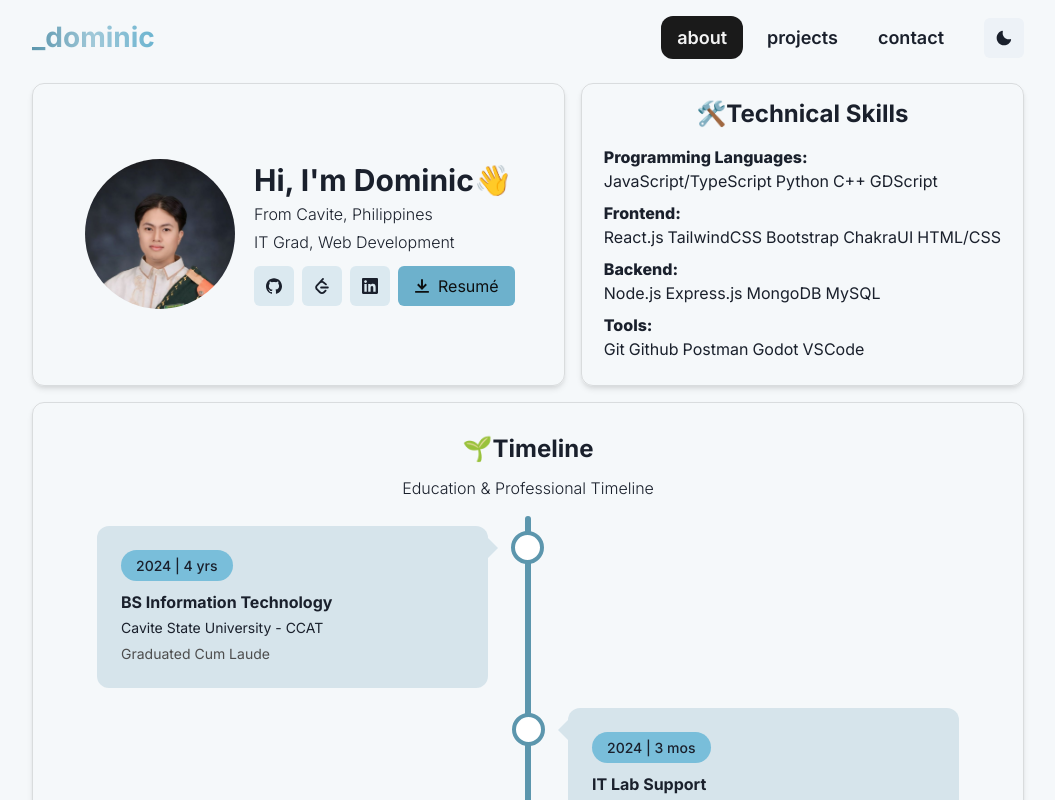
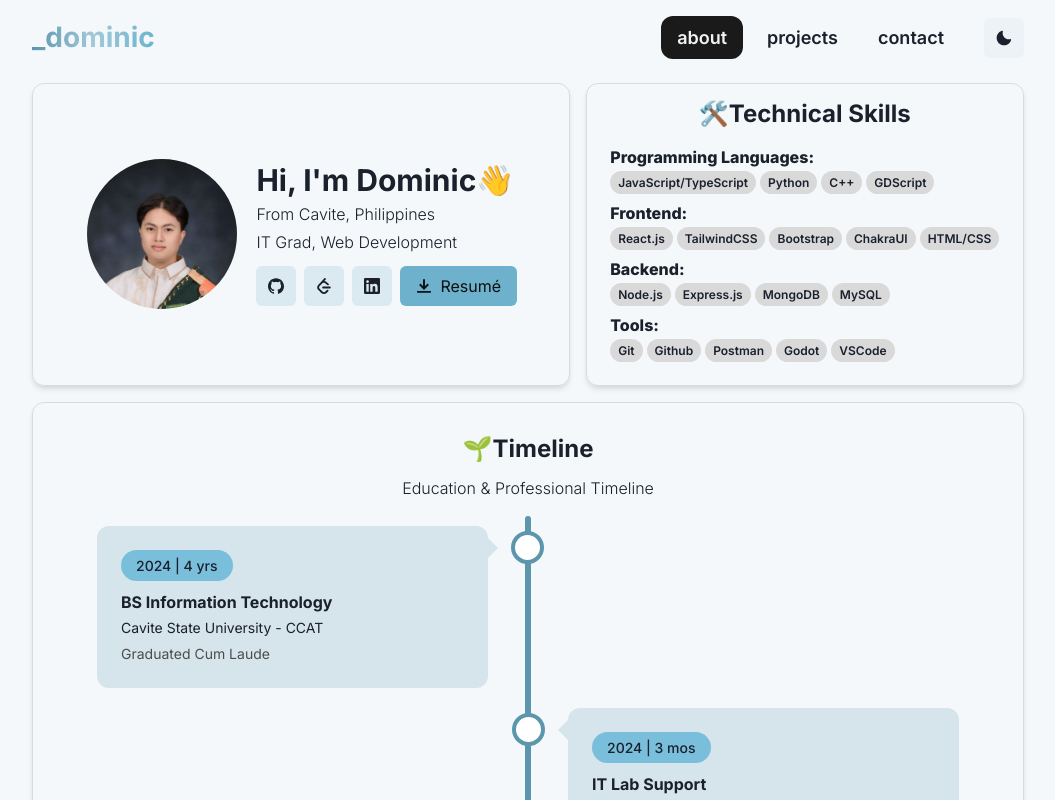
Before and after one commit to dominic-myb/dominic-myb.github.io, a React (Vite) app in the folder frontend/: page / in a window 1280 px wide. Shown: the top 800 px of the page, without its empty margins (112-1167 px from the left). Built offline with nearby package versions, Linux system fonts and the light colour scheme; a web font is replaced by a local one.

Commit message:
[upd] add item

```diff
--- a/frontend/src/components/techstacks/Techstacks.module.css
+++ b/frontend/src/components/techstacks/Techstacks.module.css
@@ -77,3 +77,26 @@
     background-color: #50656d;
   }
 }
+
+.item {
+  background-color: #262626;
+  font-size: var(--chakra-fontSizes-xs) !important;
+  font-weight: 600;
+  padding-top: var(--chakra-space-1) !important;
+  padding-bottom: var(--chakra-space-1) !important;
+  padding-inline-start: var(--chakra-space-2) !important;
+  padding-inline-end: var(--chakra-space-2) !important;
+  border-radius: 50px !important;
+}
+
+[data-theme="light"] {
+  .item {
+    background-color: #d9d9d9;
+  }
+}
+
+[data-theme="dark"] {
+  .item {
+    background-color: #262626;
+  }
+}
```
